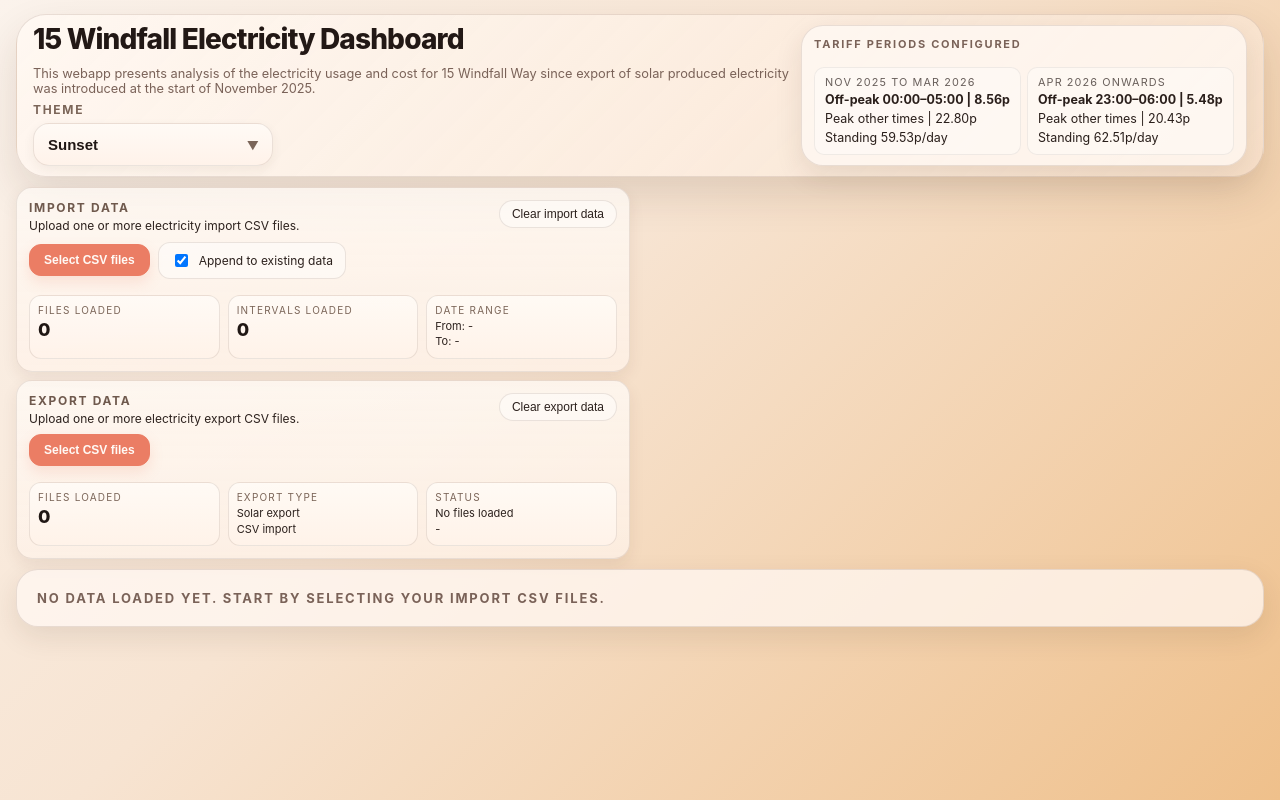
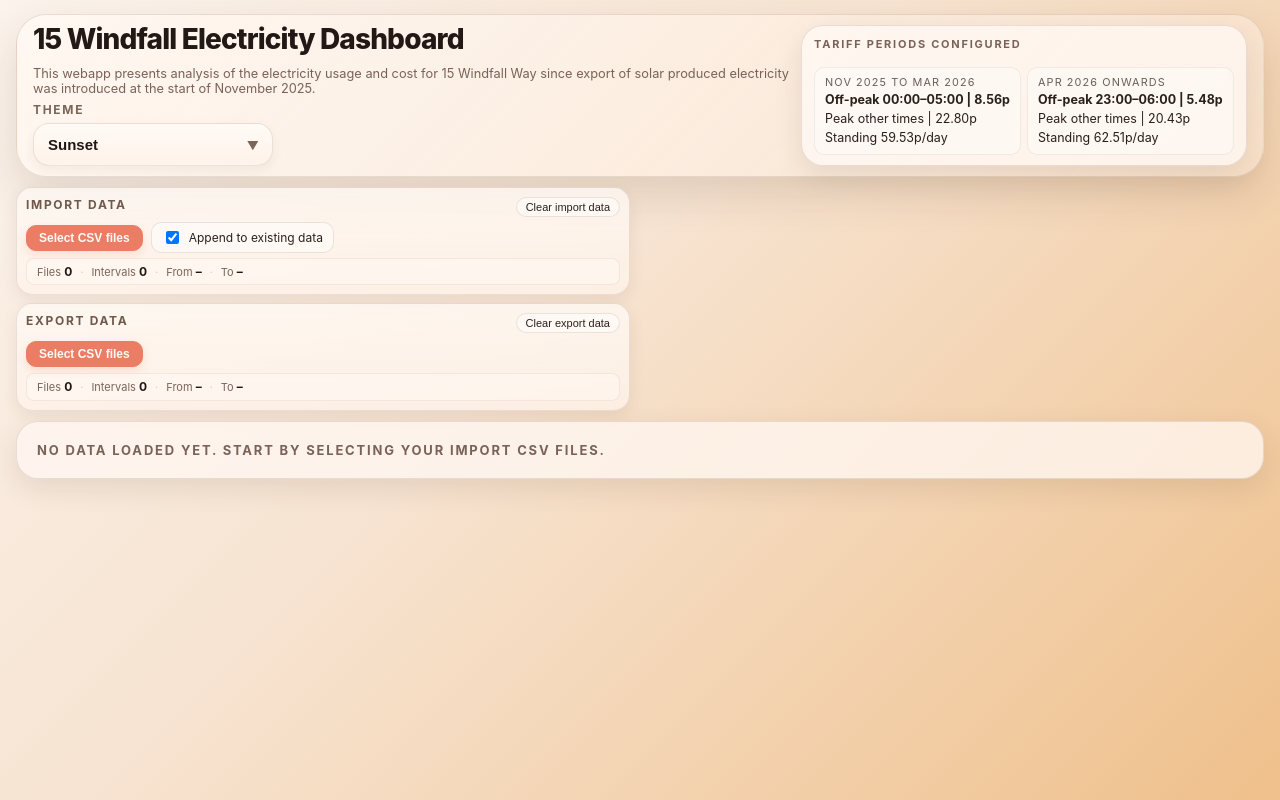
Before and after one commit to tompritchard/WindfallEnergyApp, a React (Vite) app: page / in a window 1280 px wide. Built offline with nearby package versions, Linux system fonts and the light colour scheme.

Commit message:
second row import/export card heights fixed

```diff
--- a/src/App.tsx
+++ b/src/App.tsx
@@ -20,6 +20,7 @@ import {
 import type { ParseIssue, StoredUsageRow, UsageRow } from "./types";
 import {
   formatCurrency,
+  formatDateKey,
   formatDisplayDate,
   formatKwh,
 } from "./utils/formatters";
@@ -720,7 +721,7 @@ export default function App() {
           display: "grid",
           gridTemplateColumns: "28% 72%",
           gap: "8px",
-          alignItems: "start",
+          alignItems: "stretch",
         }
       : {
           ...theme.layout.uploadRow,
@@ -728,9 +729,8 @@ export default function App() {
 
   const utilityColumnStyle: React.CSSProperties = {
     display: "grid",
-    gridTemplateRows: "auto auto",
+    gridTemplateRows: "1fr 1fr",
     gap: "8px",
-    alignItems: "start",
   };
 
   const summaryGridStyle: React.CSSProperties = {
@@ -738,6 +738,7 @@ export default function App() {
     gridTemplateColumns: "repeat(4, minmax(0, 1fr))",
     gap: "8px",
     alignItems: "stretch",
+    height: "100%",
   };
 
   const sideBySideTableRowStyle: React.CSSProperties = {
@@ -940,12 +941,15 @@ export default function App() {
               onFileChange={handleExportFileUpload}
               onClearData={clearExportData}
               fileNames={safeExportFileNames}
+              intervalCount={exportRows.length}
+              firstDate={exportRows.length > 0 ? formatDisplayDate(formatDateKey(exportRows[0].date)) : null}
+              lastDate={exportRows.length > 0 ? formatDisplayDate(formatDateKey(exportRows[exportRows.length - 1].date)) : null}
               theme={theme}
             />
           </div>
 
           {rows.length > 0 && (
-            <div className="windfall-summary-compact">
+            <div className="windfall-summary-compact" style={{ height: "100%" }}>
               <div style={summaryGridStyle}>
                 <SummaryCard
                   title="Total Usage"
--- a/src/components/ExportUploadPanel.tsx
+++ b/src/components/ExportUploadPanel.tsx
@@ -6,14 +6,41 @@ type ExportUploadPanelProps = {
   onFileChange: (event: React.ChangeEvent<HTMLInputElement>) => void;
   onClearData: () => void;
   fileNames: string[];
+  intervalCount: number;
+  firstDate: string | null;
+  lastDate: string | null;
   theme: DashboardTheme;
 };
+
+const statsRowStyle: React.CSSProperties = {
+  display: "flex",
+  flexWrap: "wrap",
+  gap: "8px",
+  alignItems: "center",
+  fontSize: "11px",
+  color: "#7b6558",
+  background: "rgba(255,250,245,0.5)",
+  border: "1px solid rgba(91,62,46,0.08)",
+  borderRadius: "8px",
+  padding: "5px 10px",
+};
+
+const statValueStyle: React.CSSProperties = {
+  fontWeight: 700,
+  color: "#201714",
+  fontSize: "12px",
+};
+
+const sepStyle: React.CSSProperties = { opacity: 0.3, userSelect: "none" };
 
 export default function ExportUploadPanel({
   inputRef,
   onFileChange,
   onClearData,
   fileNames,
+  intervalCount,
+  firstDate,
+  lastDate,
   theme,
 }: ExportUploadPanelProps) {
   const ui = theme.components.uploadPanel;
@@ -23,9 +50,6 @@ export default function ExportUploadPanel({
       <div style={ui.topRow}>
         <div>
           <h2 style={ui.title}>Export data</h2>
-          <p style={ui.body}>
-            Upload one or more electricity export CSV files.
-          </p>
         </div>
 
         <button type="button" onClick={onClearData} style={ui.ghostButton}>
@@ -39,7 +63,6 @@ export default function ExportUploadPanel({
           gap: theme.tokens.spacing.sm,
           flexWrap: "wrap",
           alignItems: "center",
-          marginBottom: "8px",
         }}
       >
         <button
@@ -60,41 +83,14 @@ export default function ExportUploadPanel({
         />
       </div>
 
-      <div
-        style={{
-          ...ui.statsGrid,
-          gridTemplateColumns: "repeat(3, minmax(0, 1fr))",
-          gap: "8px",
-        }}
-      >
-        <div style={ui.statCard} className="windfall-stat-card">
-          <div style={ui.statLabel} className="windfall-stat-label">
-            Files loaded
-          </div>
-          <div style={ui.statValue} className="windfall-stat-value">
-            {fileNames.length}
-          </div>
-        </div>
-
-        <div style={ui.statCard} className="windfall-stat-card">
-          <div style={ui.statLabel} className="windfall-stat-label">
-            Export type
-          </div>
-          <div style={ui.statBody}>
-            <div>Solar export</div>
-            <div>CSV import</div>
-          </div>
-        </div>
-
-        <div style={ui.statCard} className="windfall-stat-card">
-          <div style={ui.statLabel} className="windfall-stat-label">
-            Status
-          </div>
-          <div style={ui.statBody}>
-            <div>{fileNames.length > 0 ? "Files loaded" : "No files loaded"}</div>
-            <div>{fileNames.length > 0 ? "Ready" : "-"}</div>
-          </div>
-        </div>
+      <div style={statsRowStyle}>
+        <span>Files <strong style={statValueStyle}>{fileNames.length}</strong></span>
+        <span style={sepStyle}>·</span>
+        <span>Intervals <strong style={statValueStyle}>{intervalCount.toLocaleString()}</strong></span>
+        <span style={sepStyle}>·</span>
+        <span>From <strong style={statValueStyle}>{firstDate ?? "–"}</strong></span>
+        <span style={sepStyle}>·</span>
+        <span>To <strong style={statValueStyle}>{lastDate ?? "–"}</strong></span>
       </div>
     </section>
   );
--- a/src/components/UploadPanel.tsx
+++ b/src/components/UploadPanel.tsx
@@ -15,6 +15,27 @@ type UploadPanelProps = {
   issues: ParseIssue[];
   theme: DashboardTheme;
 };
+
+const statsRowStyle: React.CSSProperties = {
+  display: "flex",
+  flexWrap: "wrap",
+  gap: "8px",
+  alignItems: "center",
+  fontSize: "11px",
+  color: "#7b6558",
+  background: "rgba(255,250,245,0.5)",
+  border: "1px solid rgba(91,62,46,0.08)",
+  borderRadius: "8px",
+  padding: "5px 10px",
+};
+
+const statValueStyle: React.CSSProperties = {
+  fontWeight: 700,
+  color: "#201714",
+  fontSize: "12px",
+};
+
+const sepStyle: React.CSSProperties = { opacity: 0.3, userSelect: "none" };
 
 export default function UploadPanel({
   appendMode,
@@ -36,9 +57,6 @@ export default function UploadPanel({
       <div style={ui.topRow}>
         <div>
           <h2 style={ui.title}>Import data</h2>
-          <p style={ui.body}>
-            Upload one or more electricity import CSV files.
-          </p>
         </div>
 
         <button type="button" onClick={onClearData} style={ui.ghostButton}>
@@ -52,7 +70,6 @@ export default function UploadPanel({
           gap: theme.tokens.spacing.sm,
           flexWrap: "wrap",
           alignItems: "center",
-          marginBottom: "8px",
         }}
       >
         <button
@@ -82,46 +99,19 @@ export default function UploadPanel({
         />
       </div>
 
-      <div
-        style={{
-          ...ui.statsGrid,
-          gridTemplateColumns: "repeat(3, minmax(0, 1fr))",
-          gap: "8px",
-        }}
-      >
-        <div style={ui.statCard} className="windfall-stat-card">
-          <div style={ui.statLabel} className="windfall-stat-label">
-            Files loaded
-          </div>
-          <div style={ui.statValue} className="windfall-stat-value">
-            {fileNames.length}
-          </div>
-        </div>
-
-        <div style={ui.statCard} className="windfall-stat-card">
-          <div style={ui.statLabel} className="windfall-stat-label">
-            Intervals loaded
-          </div>
-          <div style={ui.statValue} className="windfall-stat-value">
-            {intervalCount}
-          </div>
-        </div>
-
-        <div style={ui.statCard} className="windfall-stat-card">
-          <div style={ui.statLabel} className="windfall-stat-label">
-            Date range
-          </div>
-          <div style={ui.statBody}>
-            <div>From: {firstDate ?? "-"}</div>
-            <div>To: {lastDate ?? "-"}</div>
-          </div>
-        </div>
+      <div style={statsRowStyle}>
+        <span>Files <strong style={statValueStyle}>{fileNames.length}</strong></span>
+        <span style={sepStyle}>·</span>
+        <span>Intervals <strong style={statValueStyle}>{intervalCount.toLocaleString()}</strong></span>
+        <span style={sepStyle}>·</span>
+        <span>From <strong style={statValueStyle}>{firstDate ?? "–"}</strong></span>
+        <span style={sepStyle}>·</span>
+        <span>To <strong style={statValueStyle}>{lastDate ?? "–"}</strong></span>
       </div>
 
       {issues.length > 0 && (
-        <div style={{ ...ui.issueBox, marginTop: "8px" }}>
+        <div style={ui.issueBox}>
           <div style={ui.issueTitle}>Import issues</div>
-
           <ul style={ui.issueList}>
             {issues.map((issue, index) => (
               <li key={`${issue.fileName}-${index}`}>
--- a/src/theme/Sunset/components.ts
+++ b/src/theme/Sunset/components.ts
@@ -129,9 +129,9 @@ const components = {
       border: "1px solid rgba(91,62,46,0.12)",
       borderRadius: 16,
       boxShadow: "0 6px 16px rgba(72,44,29,0.08)",
-      padding: 12,
+      padding: 9,
       display: "grid",
-      gap: 8,
+      gap: 5,
     },
     topRow: {
       display: "flex",
@@ -149,9 +149,9 @@ const components = {
       color: "#6f594d",
     },
     body: {
-      margin: "3px 0 0 0",
-      fontSize: 12,
-      lineHeight: 1.3,
+      margin: "2px 0 0 0",
+      fontSize: 11,
+      lineHeight: 1.2,
       color: "#2c211d",
     },
     ghostButton: {
@@ -159,30 +159,30 @@ const components = {
       background: "rgba(255,255,255,0.45)",
       color: "#2c211d",
       borderRadius: 999,
-      padding: "6px 12px",
+      padding: "3px 9px",
       cursor: "pointer",
-      fontSize: 12,
+      fontSize: 11,
     },
     primaryButton: {
       border: "1px solid #eb7d64",
       background: "#eb7d64",
       color: "#fffaf6",
-      borderRadius: 12,
-      padding: "8px 14px",
+      borderRadius: 10,
+      padding: "5px 12px",
       cursor: "pointer",
       fontSize: 12,
       fontWeight: 700,
-      boxShadow: "0 6px 14px rgba(235,125,100,0.18)",
+      boxShadow: "0 4px 10px rgba(235,125,100,0.18)",
     },
     optionChip: {
       display: "inline-flex",
       alignItems: "center",
-      gap: 8,
+      gap: 7,
       border: "1px solid rgba(91,62,46,0.12)",
       background: "rgba(255,255,255,0.45)",
       color: "#2c211d",
-      borderRadius: 12,
-      padding: "8px 12px",
+      borderRadius: 10,
+      padding: "5px 10px",
       fontSize: 12,
       cursor: "pointer",
     },
@@ -243,9 +243,9 @@ const components = {
       border: "1px solid rgba(91,62,46,0.12)",
       borderRadius: 16,
       boxShadow: "0 6px 16px rgba(72,44,29,0.08)",
-      padding: 12,
+      padding: 9,
       display: "grid",
-      gap: 8,
+      gap: 5,
     },
     topRow: {
       display: "flex",
@@ -263,9 +263,9 @@ const components = {
       color: "#6f594d",
     },
     body: {
-      margin: "3px 0 0 0",
-      fontSize: 12,
-      lineHeight: 1.3,
+      margin: "2px 0 0 0",
+      fontSize: 11,
+      lineHeight: 1.2,
       color: "#2c211d",
     },
     ghostButton: {
@@ -273,20 +273,20 @@ const components = {
       background: "rgba(255,255,255,0.45)",
       color: "#2c211d",
       borderRadius: 999,
-      padding: "6px 12px",
+      padding: "3px 9px",
       cursor: "pointer",
-      fontSize: 12,
+      fontSize: 11,
     },
     primaryButton: {
       border: "1px solid rgba(44,33,29,0.18)",
       background: "rgba(255,255,255,0.52)",
       color: "#201714",
-      borderRadius: 12,
-      padding: "8px 14px",
+      borderRadius: 10,
+      padding: "5px 12px",
       cursor: "pointer",
       fontSize: 12,
       fontWeight: 700,
-      boxShadow: "0 6px 12px rgba(72,44,29,0.06)",
+      boxShadow: "0 4px 10px rgba(72,44,29,0.06)",
     },
     countCard: {
       background: solidPanel,
```
Also changed, not shown: .claude/settings.local.json (added).
